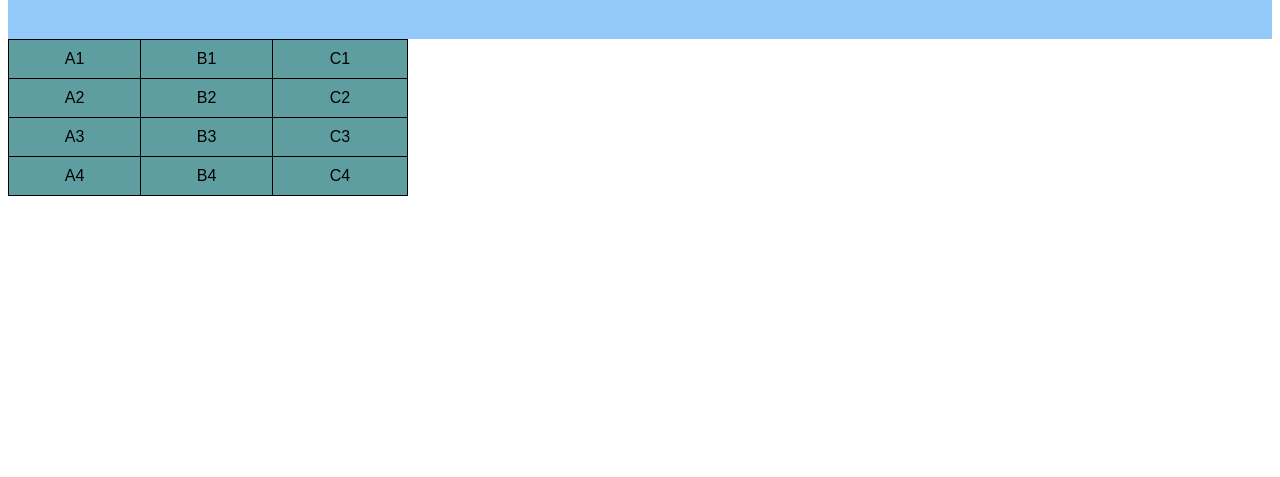
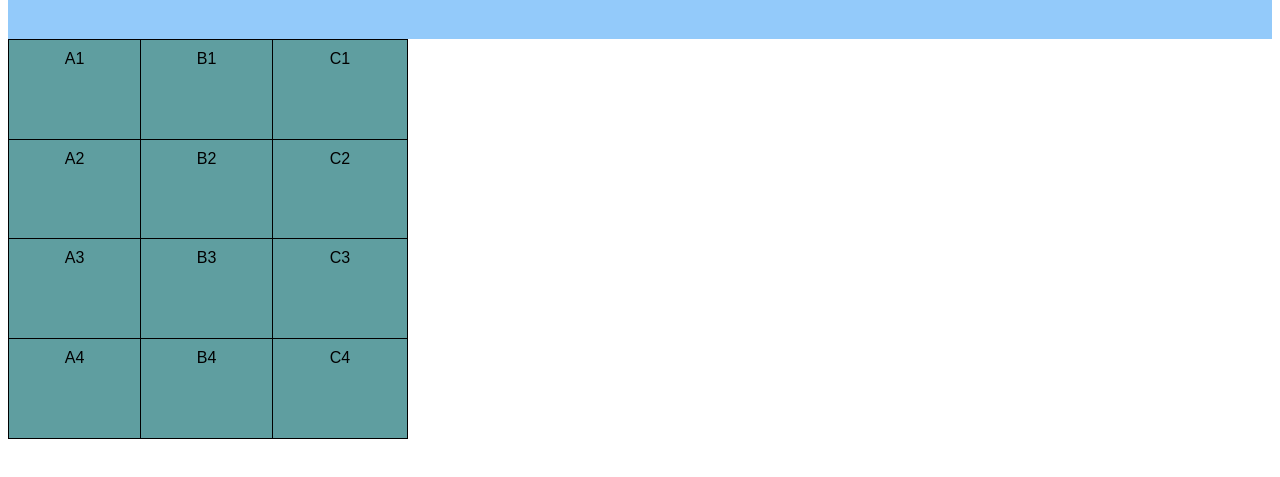
Before and after one commit to LucasCunhaAlmeida/Aprendendo-HTML5-CSS3, a plain HTML site: page exercícios modulo 3/ex 023/tabela01.html in a window 1280 px wide. Shown: the part 89-566 px from the top of the page. Drawn offline with Linux system fonts and the light colour scheme.

Commit message:
Tabela simples

```diff
--- a/exercícios modulo 3/ex 023/style.css
+++ b/exercícios modulo 3/ex 023/style.css
@@ -4,8 +4,8 @@ body{
 
 table{
    width: 400px;
+   height: 400px;
    border-collapse: collapse;
-   text-align: center;
 }
 
 tr{
@@ -15,7 +15,14 @@ tr{
 td{
     border: 1px solid black;
     padding: 10px;
+    text-align: center; /*Alinhamento horizontal*/
+    vertical-align: top; /*Alinhamento vertical*/
 }
+
+.numero{
+    text-align: right;
+}
+
 #teste {
     padding: 20px;
     color: blueviolet;
```
Also changed, not shown: exercícios modulo 3/ex 023/tabela01.html (+1 -1 lines).
